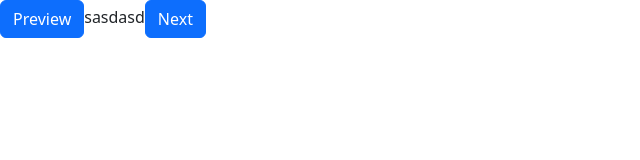
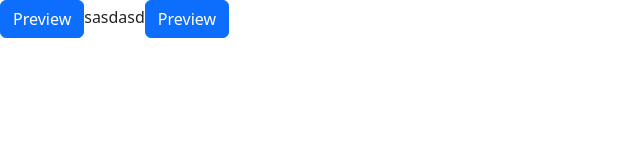
Before and after one commit to hristinson/pokemon, a React (Create React App) app: page / in a window 1280 px wide. Shown: the top 160 px of the page, without its empty margins (0-640 px from the left). Built offline with nearby package versions, Linux system fonts and the light colour scheme.

Commit message:
add onclick

```diff
--- a/src/components/LeftBar.tsx
+++ b/src/components/LeftBar.tsx
@@ -4,7 +4,7 @@ import { Button } from 'react-bootstrap';
 function LeftBar() {
   return (
     <div className="LeftBar">
-        <Button>Preview</Button>
+        <Button onClick={()=>{console.log(`left`)}}>Preview</Button>
     </div>
   );
 }
--- a/src/components/RightBar.tsx
+++ b/src/components/RightBar.tsx
@@ -4,7 +4,7 @@ import { Button } from 'react-bootstrap';
 function RightBar() {
   return (
 <div className="RightBar">
-      <Button>Next</Button>
+  <Button onClick={()=>{console.log(`right`)}}>Preview</Button>
     </div>
   );
 }
```
